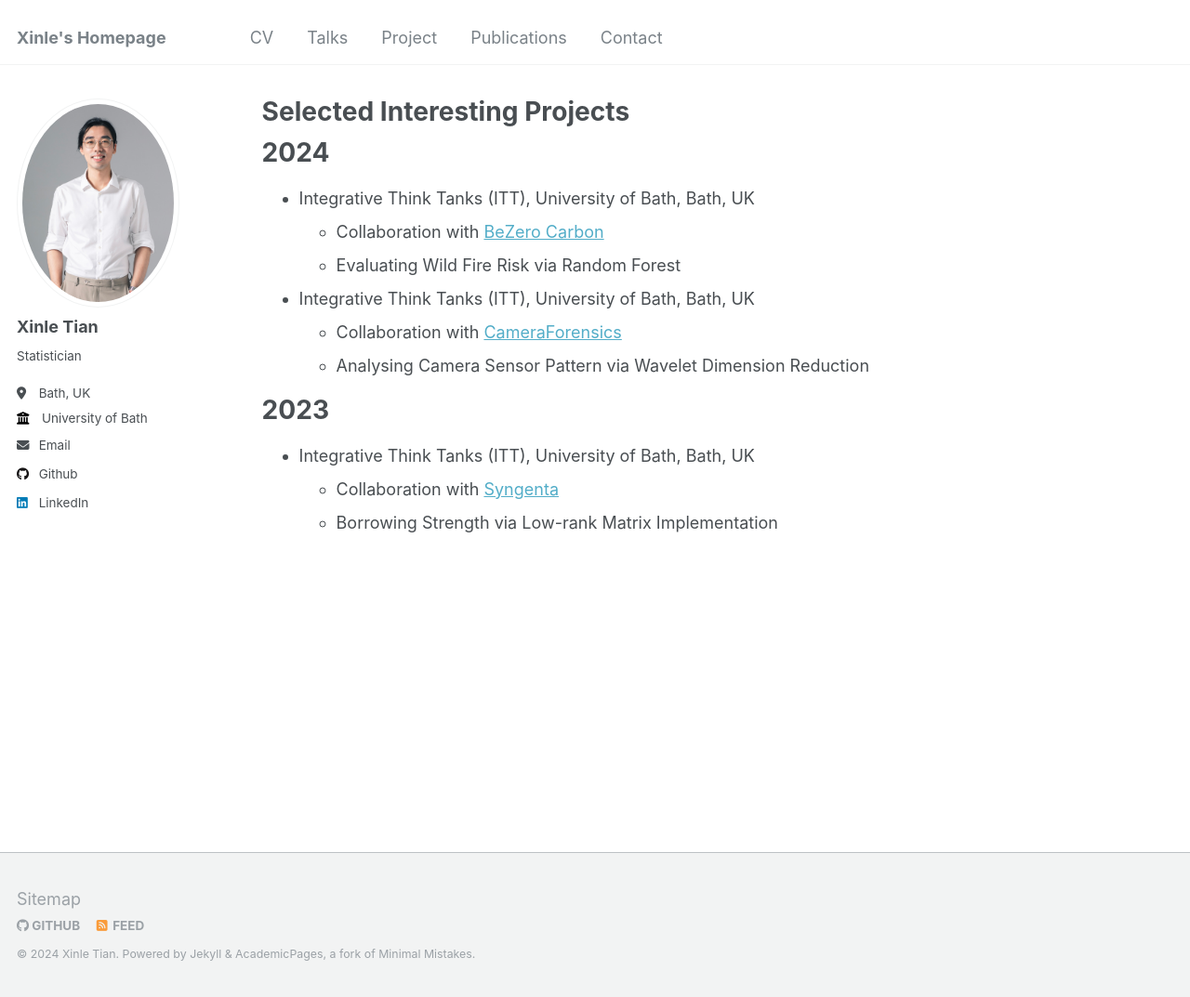
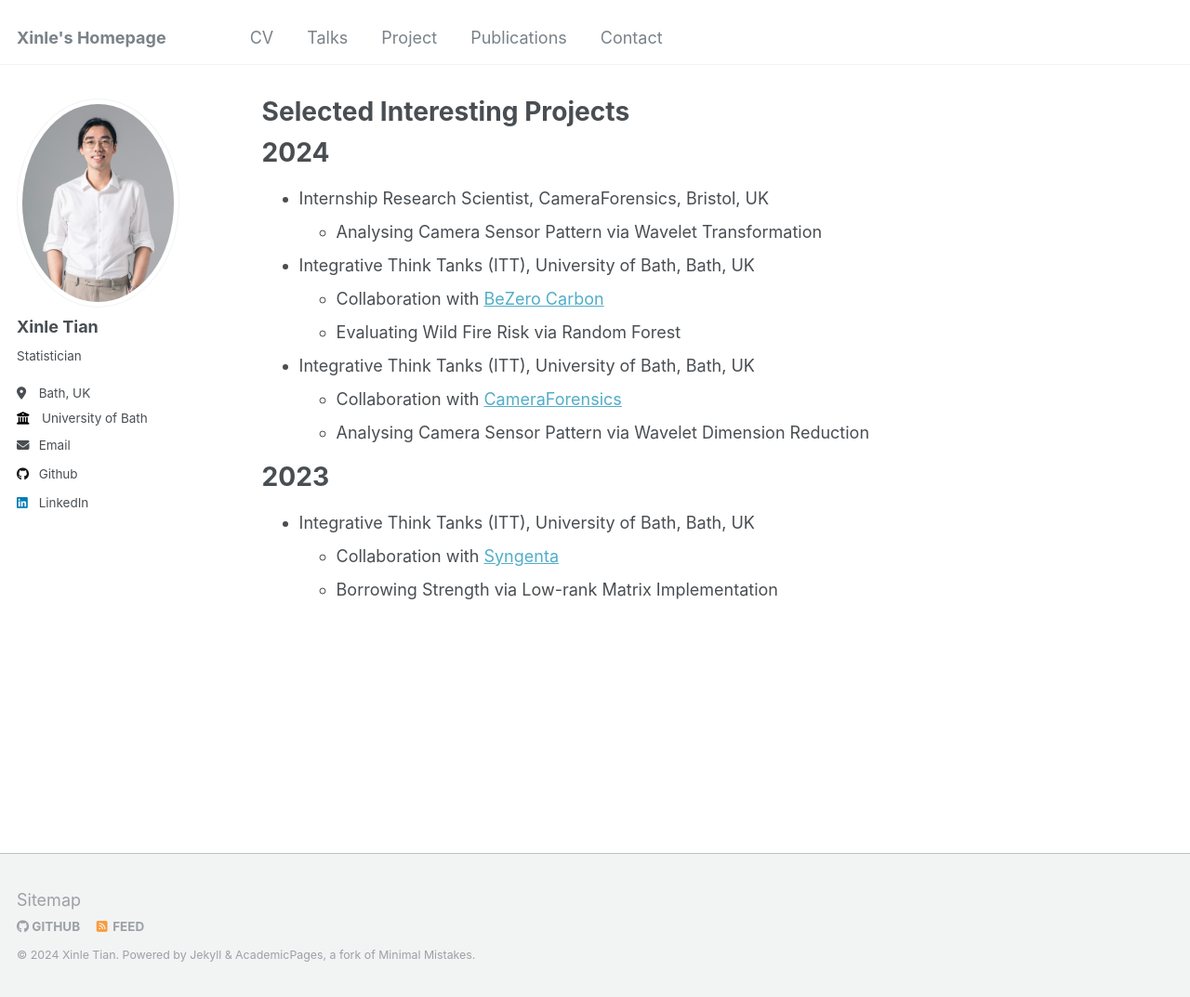
Before and after one commit to xinlet/xinlet.github.io, a Jekyll site: the page built from _pages/project.md, in a window 1280 px wide and 1073 px high. Shown: the whole window at 93% size. Built offline with Jekyll 4.4.1, drawn with Linux system fonts in a browser that asks for light colours.

Commit message:
Update project.md

```diff
--- a/_pages/project.md
+++ b/_pages/project.md
@@ -9,6 +9,9 @@ author_profile: true
 
 2024
 ======
+* Internship Research Scientist, CameraForensics, Bristol, UK
+  * Analysing Camera Sensor Pattern via Wavelet Transformation
+
 * Integrative Think Tanks (ITT), University of Bath, Bath, UK
   * Collaboration with [BeZero Carbon](https://bezerocarbon.com/)
   * Evaluating Wild Fire Risk via Random Forest
```
